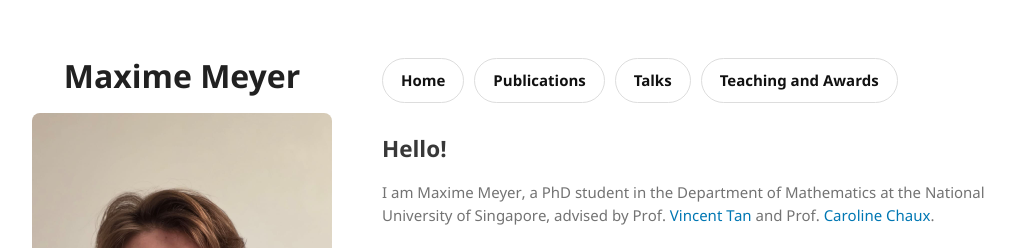
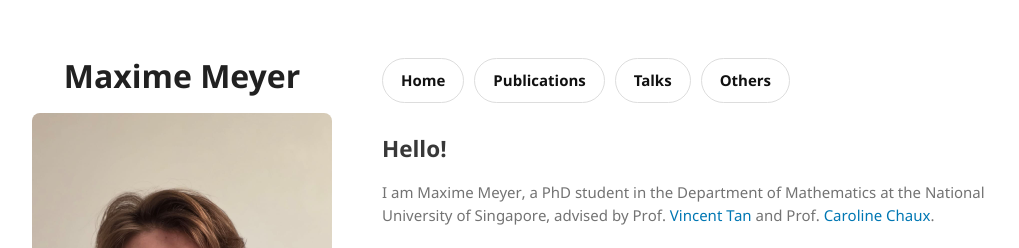
Before and after one commit to meyermaxime/meyermaxime.github.io, a Jekyll site: the page built from index.html, in a window 1280 px wide. Shown: the top 248 px of the page, without its empty margins (128-1147 px from the left). Built offline with Jekyll 4.4.1, drawn with Linux system fonts in a browser that asks for light colours.

Commit message:
Rename 'Teaching and Awards' to 'Others' in nav

```diff
--- a/_layouts/default.html
+++ b/_layouts/default.html
@@ -148,7 +148,7 @@ Machine Learning Theory, Approximation Theory, Online Learning.
     <a href="{{ '/' | relative_url }}">Home</a>
     <a href="{{ '/p_publications.html' | relative_url }}">Publications</a>
 	<a href="{{ '/p_conferences.html' | relative_url }}">Talks</a>
-    <a href="{{ '/p_others.html' | relative_url }}">Teaching and Awards</a>
+    <a href="{{ '/p_others.html' | relative_url }}">Others</a>
   </nav>
 
   {{ content }}
```
